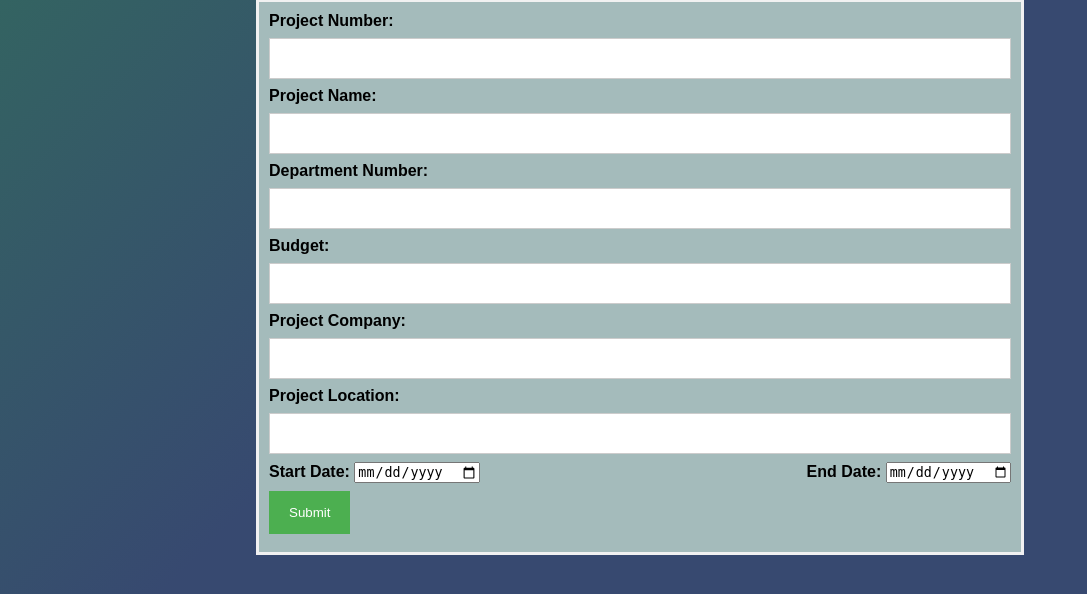
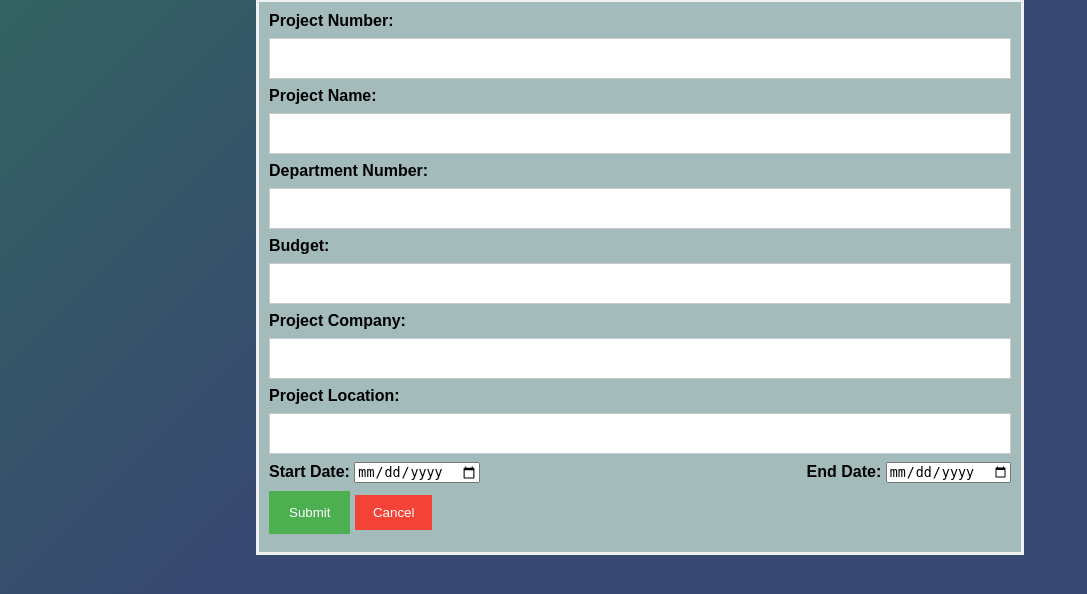
Before and after one commit to saimrika/municipality_management_system, a PHP site: page /AddProject.php in a window 1280 px wide. Shown: the part 77-671 px from the top of the page, without its empty margins (0-1087 px from the left). Run offline with PHP 8.4, Linux system fonts and the light colour scheme.

Commit message:
final commit

```diff
--- a/AddProject.php
+++ b/AddProject.php
@@ -72,7 +72,7 @@
             display: flex;
             justify-content: center;
         }
-        button {
+        .button1 {
       background-color: #4CAF50;
       color: white;
       padding: 14px 20px;
@@ -81,7 +81,26 @@
       cursor: pointer;
 
     }
+        .button2 {
+    background-color: #04AA6D;
+    /* background: linear-gradient(90deg, rgba(9, 112, 9, 0.473),green); */
+    color: white;
+    padding: 14px 20px;
+    margin: 8px 0;
+    border: none;
+    cursor: pointer;
+    width: 100%;
+    }
 
+    button:hover {
+    opacity: 0.8;
+    }
+
+    .cancelbtn {
+    width: auto;
+    padding: 10px 18px;
+    background-color: #f44336;
+    }
     input[type=text],
     input[type=int] {
       width: 100%;
@@ -135,7 +154,8 @@
      <input type="date" name="end" required>
     </span>
     <br>
-    <button type="submit" name="submit"> Submit</button>
+    <button type="submit" class="button1" name="submit"> Submit</button>
+    <button type="button" class="button2 cancelbtn" onclick="document.location='adminpage.php'">Cancel</button>
 </form>
 <?php
     $host="localhost";
--- a/ProjectDetails.php
+++ b/ProjectDetails.php
@@ -178,6 +178,7 @@ if(!isset($_SESSION['loggedin']) || $_SESSION['loggedin']!==true){
     </tr>".$s."
     </table>";
     ?>
+
 </div>
   </body>
 
--- a/citizen.php
+++ b/citizen.php
@@ -121,6 +121,7 @@ $result=mysqli_num_rows($data);
 $data=mysqli_fetch_object($data);
 if ( $result == 0){
     $err="No citizen found. Please enter the correct Citizen ID";
+    // header('location: index.html');
 }
 elseif($data->B_Day != $birthdate){
     $err="Please enter the correct birth date";
--- a/index.html
+++ b/index.html
@@ -109,6 +109,7 @@
         <label for="birth_date"><b>Birth Date:</b></label>
         <input type="date" id="birth_date" name="birth_date" required></input><br><br>
         <button type="submit" name="submit1">Submit</button>
+
     </form>
    </div>
 
--- a/register.php
+++ b/register.php
@@ -118,7 +118,11 @@ span.psw {
   </div>
 
   <div class="container" style="background-color: aquamarine;">
-    <button type="button" class="cancelbtn" onclick="document.location='index.html'">Cancel</button>
+    <center>
+    <button type="button" class="cancelbtn" onclick="document.location='adminpage.php'">Back</button>
+    <button type="button" class="cancelbtn" onclick="document.location='adminpage.php'">Cancel</button>
+    </center>
+
   </div>
 
 
```
